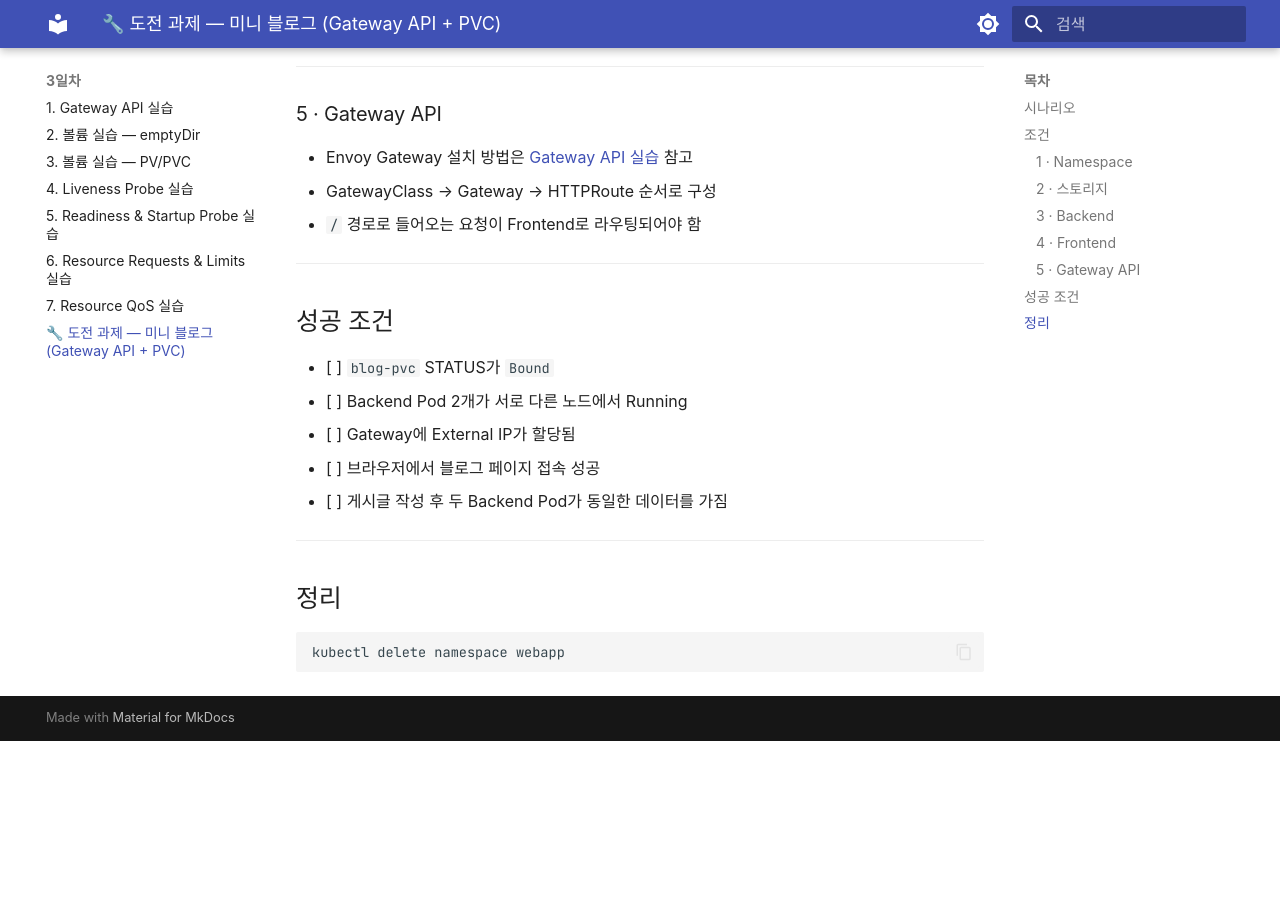
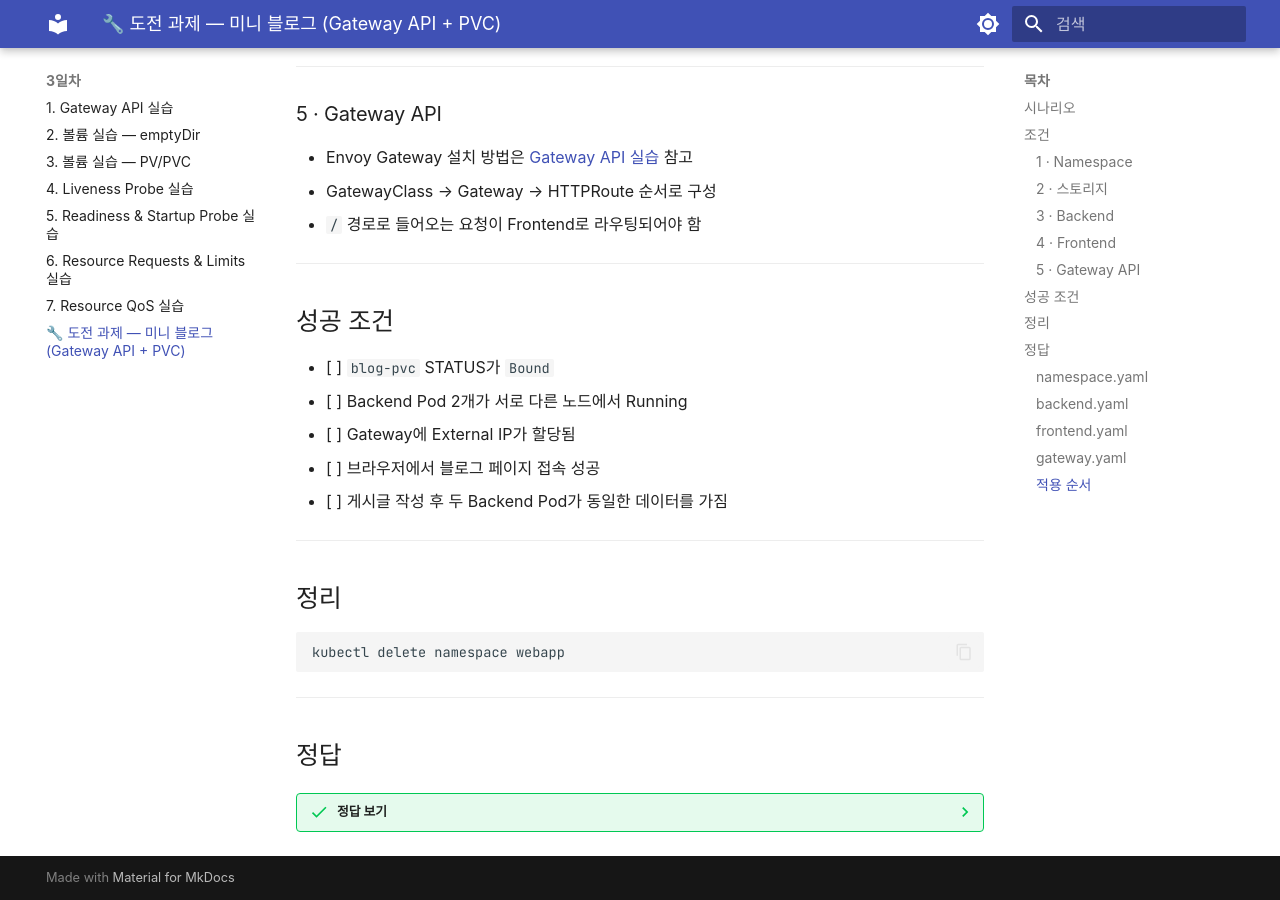
Before and after one commit to skilleat-labs/k8s-for-4days, an MkDocs documentation site: the page built from docs/day3/challenge-miniblog.md, in a window 1280 px wide and 900 px high, scrolled down 1319 px. Built offline with MkDocs 1.6.1 and Material for MkDocs 9.7.7, drawn with Linux system fonts in a browser that asks for light colours; some web fonts are replaced; before the commit the page ends 2060 px from its top, so only the background shows below that; some of the changed lines change nothing that is shown.

Commit message:
Add collapsible answer section to miniblog challenge

````diff
--- a/docs/day3/challenge-miniblog.md
+++ b/docs/day3/challenge-miniblog.md
@@ -71,3 +71,161 @@ Frontend와 Backend로 구성되며, Backend 2개가 **동일한 데이터 파
 ```bash
 kubectl delete namespace webapp
 ```
+
+---
+
+## 정답
+
+??? success "정답 보기"
+
+    ### namespace.yaml
+
+    ```yaml
+    apiVersion: v1
+    kind: Namespace
+    metadata:
+      name: webapp
+    ```
+
+    ### backend.yaml
+
+    ```yaml
+    apiVersion: v1
+    kind: PersistentVolumeClaim
+    metadata:
+      name: blog-pvc
+      namespace: webapp
+    spec:
+      accessModes:
+        - ReadWriteMany
+      storageClassName: azurefile-csi
+      resources:
+        requests:
+          storage: 1Gi
+    ---
+    apiVersion: apps/v1
+    kind: Deployment
+    metadata:
+      name: backend
+      namespace: webapp
+    spec:
+      replicas: 2
+      selector:
+        matchLabels:
+          app: backend
+      template:
+        metadata:
+          labels:
+            app: backend
+        spec:
+          containers:
+            - name: backend
+              image: skilleat/backend:v3-kb5
+              ports:
+                - containerPort: 5000
+              volumeMounts:
+                - name: data
+                  mountPath: /app/data
+          volumes:
+            - name: data
+              persistentVolumeClaim:
+                claimName: blog-pvc
+    ---
+    apiVersion: v1
+    kind: Service
+    metadata:
+      name: backend-service
+      namespace: webapp
+    spec:
+      selector:
+        app: backend
+      ports:
+        - port: 5000
+          targetPort: 5000
+    ```
+
+    ### frontend.yaml
+
+    ```yaml
+    apiVersion: apps/v1
+    kind: Deployment
+    metadata:
+      name: frontend
+      namespace: webapp
+    spec:
+      replicas: 1
+      selector:
+        matchLabels:
+          app: frontend
+      template:
+        metadata:
+          labels:
+            app: frontend
+        spec:
+          containers:
+            - name: frontend
+              image: skilleat/frontend:v3-kb5
+              ports:
+                - containerPort: 80
+    ---
+    apiVersion: v1
+    kind: Service
+    metadata:
+      name: frontend-service
+      namespace: webapp
+    spec:
+      selector:
+        app: frontend
+      ports:
+        - port: 80
+          targetPort: 80
+    ```
+
+    ### gateway.yaml
+
+    ```yaml
+    apiVersion: gateway.networking.k8s.io/v1
+    kind: GatewayClass
+    metadata:
+      name: blog-gw-class
+    spec:
+      controllerName: gateway.envoyproxy.io/gatewayclass-controller
+    ---
+    apiVersion: gateway.networking.k8s.io/v1
+    kind: Gateway
+    metadata:
+      name: blog-gw
+      namespace: webapp
+    spec:
+      gatewayClassName: blog-gw-class
+      listeners:
+        - name: http
+          port: 80
+          protocol: HTTP
+    ---
+    apiVersion: gateway.networking.k8s.io/v1
+    kind: HTTPRoute
+    metadata:
+      name: frontend-route
+      namespace: webapp
+    spec:
+      parentRefs:
+        - name: blog-gw
+      rules:
+        - matches:
+            - path:
+                type: PathPrefix
+                value: /
+          backendRefs:
+            - name: frontend-service
+              port: 80
+    ```
+
+    ### 적용 순서
+
+    ```bash
+    kubectl apply -f namespace.yaml
+    kubectl apply -f backend.yaml
+    kubectl apply -f frontend.yaml
+    kubectl apply -f gateway.yaml
+    ```
````
